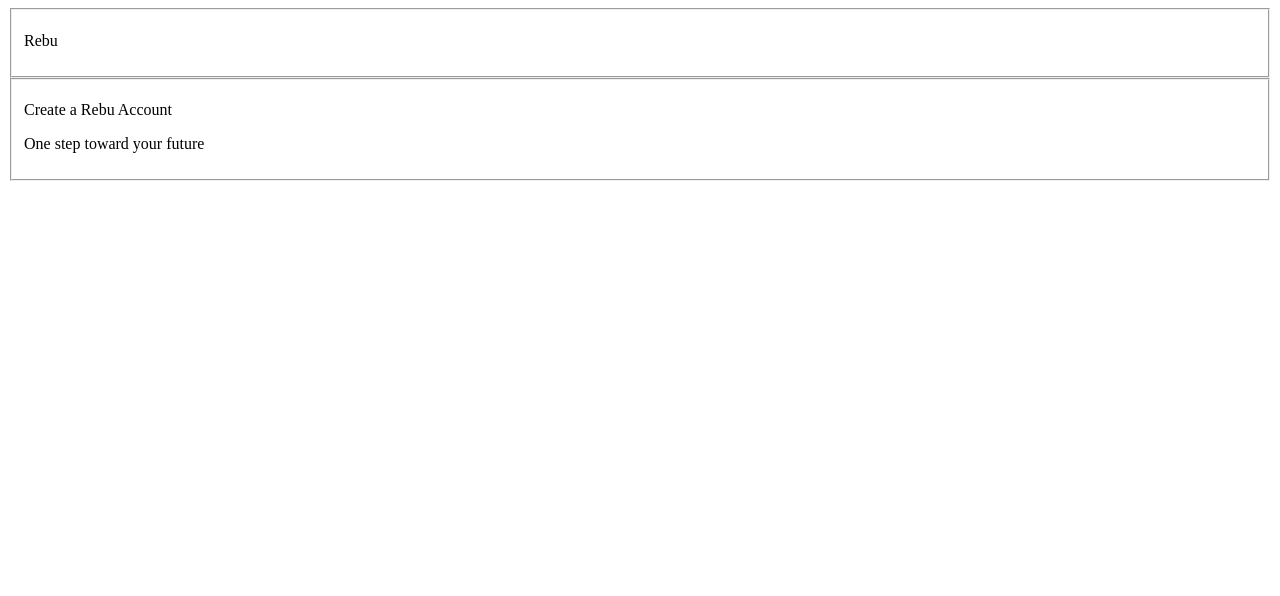
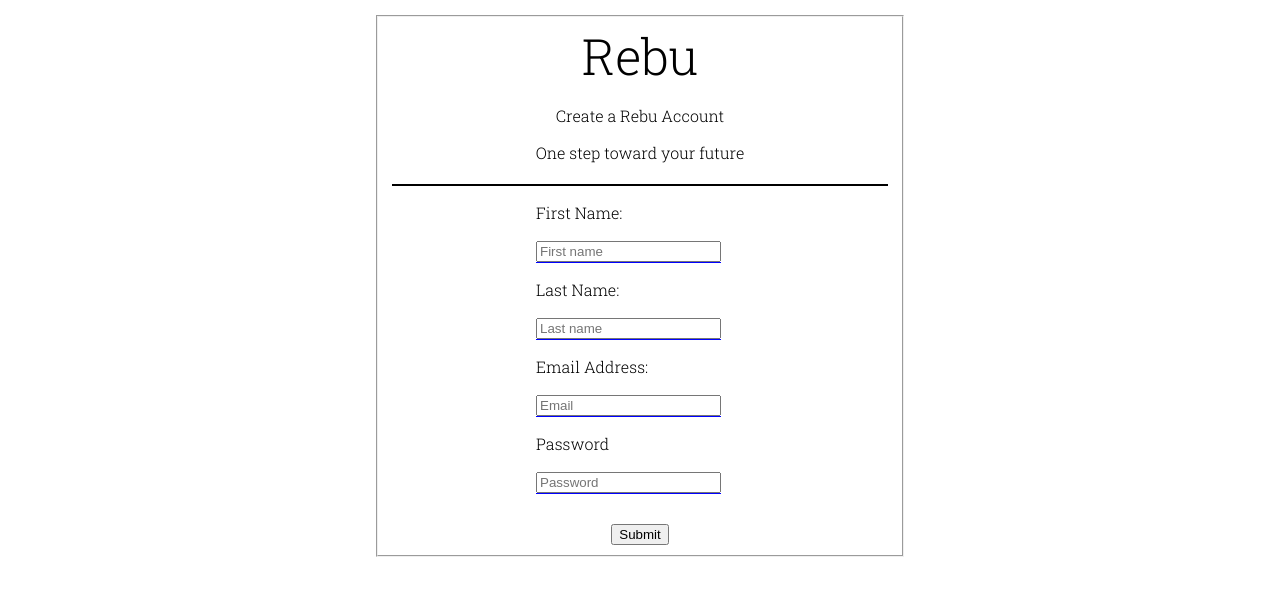
Before and after one commit to Kaevhi/Rebu, a plain HTML site: page signUp.html in a window 1280 px wide. Drawn offline with Linux system fonts and the light colour scheme.

Commit message:
Rough Draft Sign Up Page
Sign Up Page Rough Draft

```diff
--- /dev/null
+++ b/Styles/signUpStyles.css
@@ -0,0 +1,40 @@
+body{
+    font-family: Roboto Slab;
+}
+
+.first-fieldset{
+    max-width:750px;
+    width:500px;
+    margin:auto;
+    margin-top:15px;
+    text-align: center;
+}
+
+.line{
+    border:none;
+    border-bottom:2px solid black;
+    margin-top:-10px;
+}
+
+.after{
+    border:none;
+    border-bottom:1px solid blue;
+    padding:0;
+    width:50px;
+    margin-left:146px;
+
+}
+
+.Rebu-header{
+    font-size:50px;
+    margin:auto;
+}
+
+.input-text{
+    text-align:left;
+}
+
+
+.submit-button{
+    margin-top:30px;
+}
--- a/signUp.html
+++ b/signUp.html
@@ -3,19 +3,51 @@
 <head>
     <meta charset="UTF-8">
     <meta name="viewport" content="width=device-width, initial-scale=1.0">
+    <link href="Styles/signUpStyles.css" rel="stylesheet">
+    <link rel="preconnect" href="https://fonts.googleapis.com">
+    <link rel="preconnect" href="https://fonts.gstatic.com" crossorigin>
+    <link href="https://fonts.googleapis.com/css2?family=Roboto+Slab:wght@300&family=Roboto:wght@400;500;700&display=swap" rel="stylesheet">
+
     <title>Rebu</title>
 </head>
 <body>
 
-    <fieldset>
-        <p>Rebu</p>
+    <fieldset method="post" action="unknown" class="first-fieldset"><!--sending the information-->
+        <p class = "Rebu-header">Rebu</p>
+        <p>Create a Rebu Account</p>
+        <p>One step toward your future</p>
+        <fieldset class="line"></fieldset>
+
+        <form>
+
+        <fieldset class="after">
+        <p class="input-text">
+        First Name:
+        </p>
+         <input id="name" type = "text" placeholder="First name" required>
+        </fieldset>
+        <fieldset class="after">
+        <p class="input-text">
+        Last Name:
+        </p>
+        <input id="name" type="text" placeholder="Last name" required>
+    </fieldset>
+        <fieldset class="after">
+            <p class="input-text">Email Address:</p> <input id="email-address" type="email" placeholder="Email" required>
+        </fieldset>
+        <fieldset class="after">
+            <p for="password" class="input-text">
+                Password
+            </p>
+            <input type="password" placeholder="Password">
+
+
+        </fieldset>
+
+        <input type="submit" class="submit-button">
 
     </fieldset>
-
-    <fieldset>
-        <p>Create a Rebu Account</p>
-        <p>One step toward your future</p>
-    </fieldset>
+</form>
 
 </body>
 </html>
```
